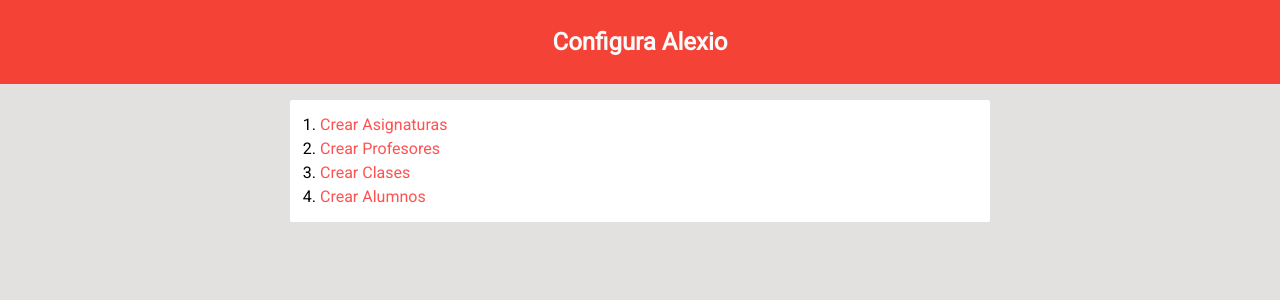
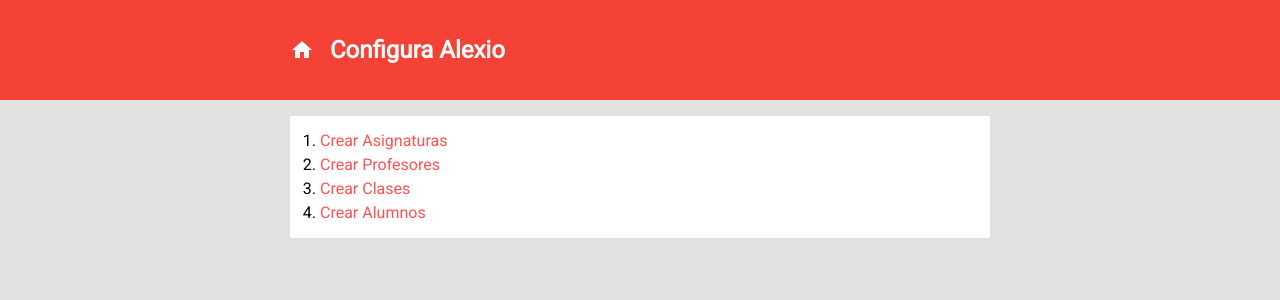
Before and after one commit to MonkeyAndres/AlexioProject, a Django app: page /setup/ in a window 1280 px wide. Shown: the top 300 px of the page. Run offline with Django 3.2, Linux system fonts and the light colour scheme; some libraries are stand-ins or nearby versions.

Commit message:
Finish Setup Module

```diff
--- a/setup/forms.py
+++ b/setup/forms.py
@@ -19,6 +19,7 @@
         model = Profesor
         exclude = ['username', 'password', 'token']
         labels = {
+            'foto': _('Foto: Pulse aqui para añadir la foto.'),
             'asignaturaPrincipal': _('Asignatura Principal'),
             'asignaturaSecundaria': _('Asignatura Secundaria (no requerida)'),
         }
@@ -32,7 +33,7 @@
             'gradoEducacion': _('Grado Educacion'),
             'curso': _('Año Curso (EJ: 1, 2)'),
             'letra': _('Letra Curso (EJ: A, B'),
-            'asignaturas': _('Asignaturas que cursa la clase'),
+            'asignaturas': _('Asignaturas que cursa la clase (selecciona varias manteniendo CTRL)'),
         }
 
 
@@ -40,3 +41,6 @@
     class Meta:
         model = Alumno
         exclude = ['username', 'password', 'token']
+        labels = {
+            'foto': _('Foto: Pulse aqui para añadir la foto.'),
+        }
--- a/static/css/setup.css
+++ b/static/css/setup.css
@@ -2,6 +2,7 @@
     margin: 0;
     padding: 0;
     border: 0;
+    -webkit-box-sizing: border-box;
             box-sizing: border-box;
     font-family: 'Roboto', sans-serif;
     outline: none;
@@ -37,6 +38,10 @@
 #pageTitle>div{
     width: 90%;
     max-width: 700px;
+
+    display: -webkit-box;
+
+    display: -ms-flexbox;
 
     display: flex;
     margin: 1em auto;
@@ -78,6 +83,15 @@
     -webkit-margin-end: 0px;
 }
 
+#creationForm>p>label{
+    display: block;
+    width: 100%;
+}
+
+input, select{
+    margin: 0.7em 0;
+}
+
 input[type=submit]{
     background-color: #FF5252;
     color: #fafafa;
@@ -102,7 +116,6 @@
 #creationForm>p>input, #creationForm>p>select{
     border: 1px solid rgba(0,0,0,.3);
     padding: 0.4em;
-    margin-left: 1em;
 }
 
 table {
@@ -110,3 +123,9 @@
     width: 100%;
     text-align: center;
 }
+
+#pageTitle>div>a{transition: all 400ms}
+
+#pageTitle>div>a:hover{
+    color: rgba(0,0,0,.2);
+}
--- a/templates/setup.html
+++ b/templates/setup.html
@@ -105,7 +105,12 @@
 			</table>
 	    </div>
 	{% else %}
-		<h2 id="pageTitle">Configura Alexio</h2>
+		<header id="pageTitle">
+	        <div>
+	            <a class="mdi mdi-home mdi-24px" id="backBtn" href="/"></a>
+	            <h2>Configura Alexio</h2>
+	        </div>
+	    </header>
 	    <ol id="configSteps">
 	        <li>1. <a href="crearAsignaturas">Crear Asignaturas</a></li>
 	        <li>2. <a href="crearProfesores">Crear Profesores</a></li>
```
Lines whose indentation alone changed are shown as unchanged.
